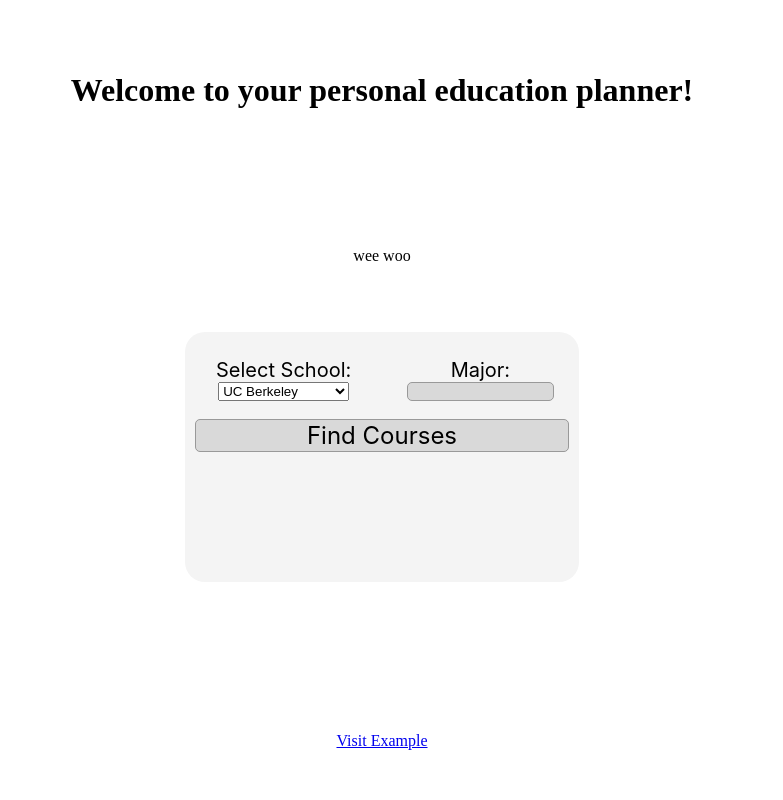
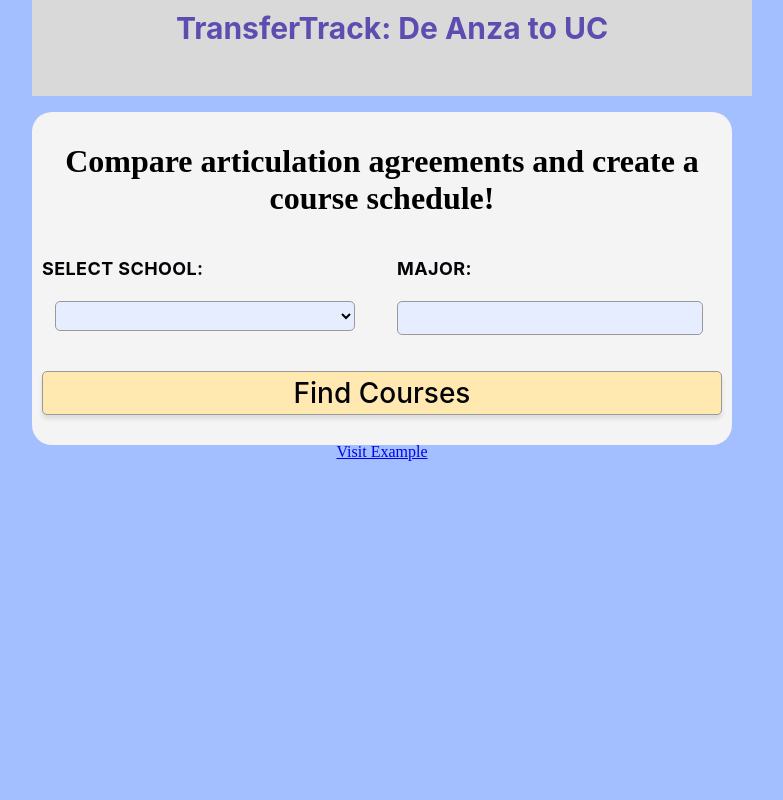
Before and after one commit to Long110404/Dahacks2023, a Flask app: page / in a window 1280 px wide. Shown: the whole page, without its empty margins (258-1041 px from the left). Run offline with Flask 3, Linux system fonts and the light colour scheme.

Commit message:
commitfinal

```diff
--- a/static/style.css
+++ b/static/style.css
@@ -1,37 +1,44 @@
-body, html {
+body {
+    width: 100%;
     height: 100%;
     margin: 0;
     display: grid;
     justify-content: center;
     align-items: center;
     text-align: center;
+    position: relative;
+    background: #A4BFFF
 }
 
-
 .header{
-    padding: 15px;
+    display: inline-block;
+    padding: 10px;
+    margin-top: 20px;;
+    text-align: center;
     width: 100%;
     height: 100%;
     background: #D9D9D9;
-    color: black;
+    color: #5E4DB0;
     font-size: 30px;
     font-family: Inter;
-    font-weight: 400;
-    word-wrap: break-word
+    font-weight: 700;
+    word-wrap: break-word;
+
 }
 
 .form_center{
     margin: auto;
-    width: 60%;
+    width: 680px;
     border: 3px;
     padding: 10px;
-  }
+}
 
 form{
     width: 100%;
     height: 100%;
     background: #F4F4F4;
-    border-radius: 20px
+    border-radius: 20px;
+    margin: auto
 }
 
 ul{
@@ -42,30 +49,39 @@
 
 .container {
     display: flex;
-    gap: 20px;  /* Optional: to add some space between the input boxes */
+    gap: 30px;  /* Optional: to add some space between the input boxes */
 }
 
 form li{
     margin-top: 1em;
     width: 50%;
     height: 100%;
-    background: #D9D9D9"
+}
+
+input,
+label{
+    display: block;
+    flex-direction:column;
 }
 
 label {
-    width: 100%;
-    color: black;
-    font-size: 20px;
+    color: #020408;
+    font-size: 18px;
     font-family: Inter;
-    font-weight: 400;
+    font-weight: 700;
+    text-align: start;
+    text-transform: uppercase;
+    line-height: 28px;
+    letter-spacing: 0.40px;
     word-wrap: break-word
 }
 
+select,
 input,
 textarea {
-    width: 80%;
-    height: 100%;
-    background: #D9D9D9;
+    width: 300px;
+    height: 30px;
+    background: #E5EDFE;
     border: 1px solid #999;
     border-radius: 5px
 }
@@ -74,6 +90,15 @@
 textarea:focus {
     /* Additional highlight for focused elements */
     border-color: #000;
+}
+
+option{
+    color: #020408;
+    font-size: 16px;
+    font-family: Inter;
+    font-weight: 600;
+    line-height: 24px;
+    word-wrap: break-word
 }
 
 .button_style{
@@ -86,9 +111,17 @@
 
 input[type = "button"]{
     text-align: center;
-    color: black;
-    font-size: 24px;
+
+    width: 100%;
+    height: 100%;
+    background: #FFE9B1;
+    box-shadow: 0px 4px 4px rgba(2, 4, 8, 0.10);
+
+    color: #020408;
+    font-size: 28px;
     font-family: Inter;
-    font-weight: 400;
+    font-weight: 500;
+    line-height: 40px;
     word-wrap: break-word
+
 }
--- a/templates/index.html
+++ b/templates/index.html
@@ -6,22 +6,21 @@
     <meta name = "viewport" content = "width=device-width, initial-scale=1.0">
     <title>BBQ</title>
     <link rel = "stylesheet" href = "../static/style.css">
+
 </head>
 
-
+<div class = "header">
+    TransferTrack: De Anza to UC
+</div>
 
 <body>
-
-    <h1 style = "text-align:center;">
-        Welcome to your personal education planner!
-    </h1>
-
-    <p>
-        wee woo
-    </p>
+    <br><br>
 
     <form class = form_center>
-        <div class = maincontainer></div>
+
+        <h1 style = "text-align:center;">
+            Compare articulation agreements and create a course schedule!
+        </h1>
 
         <ul>
             <div class = container>
@@ -29,6 +28,7 @@
                     <label for = "school"> Select School: </label> <br>
                     <select id = "school"
                             name = "school">
+                        <option> </option>
                         <option>UC Berkeley</option>
                         <option>UC Davis</option>
                         <option>UC Irvine</option>
```
Also changed, not shown: templates/choose_course.html (+13 -2 lines), templates/ed_plan.html (added), 1 other file.
